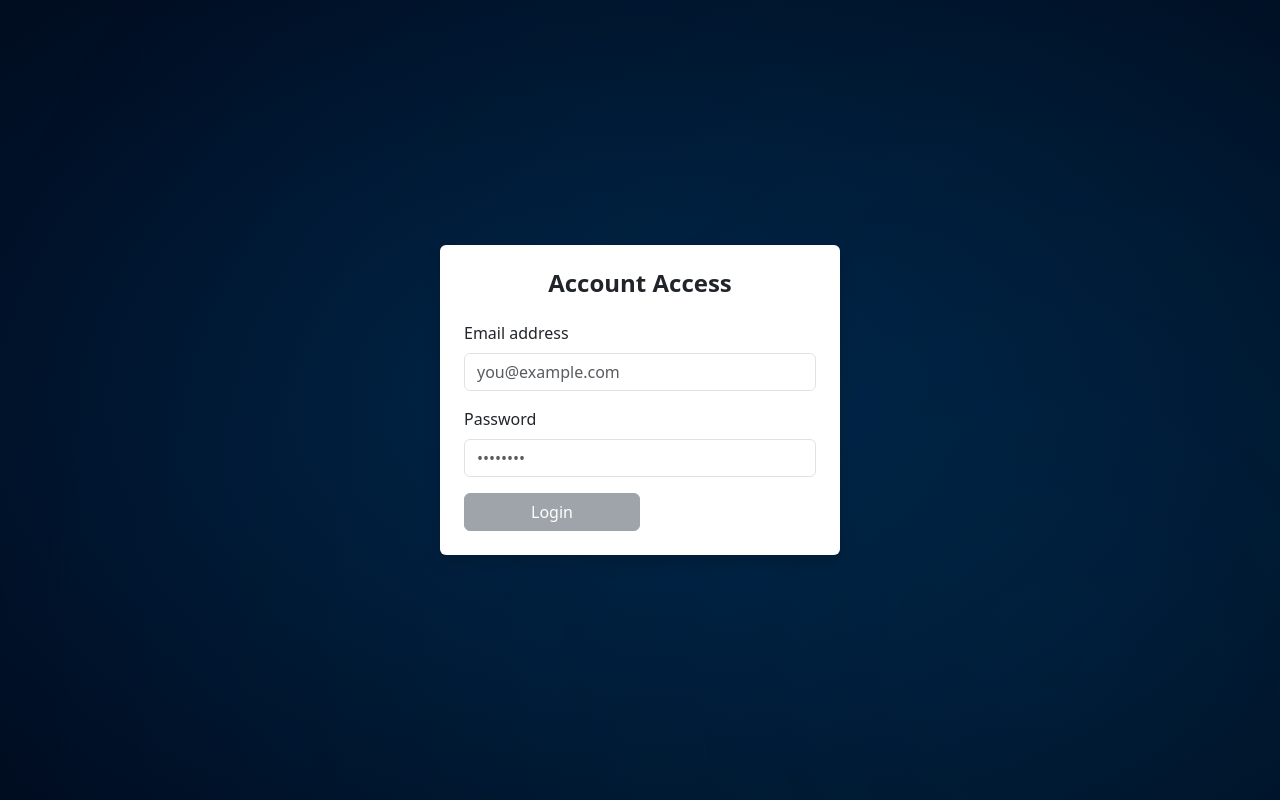
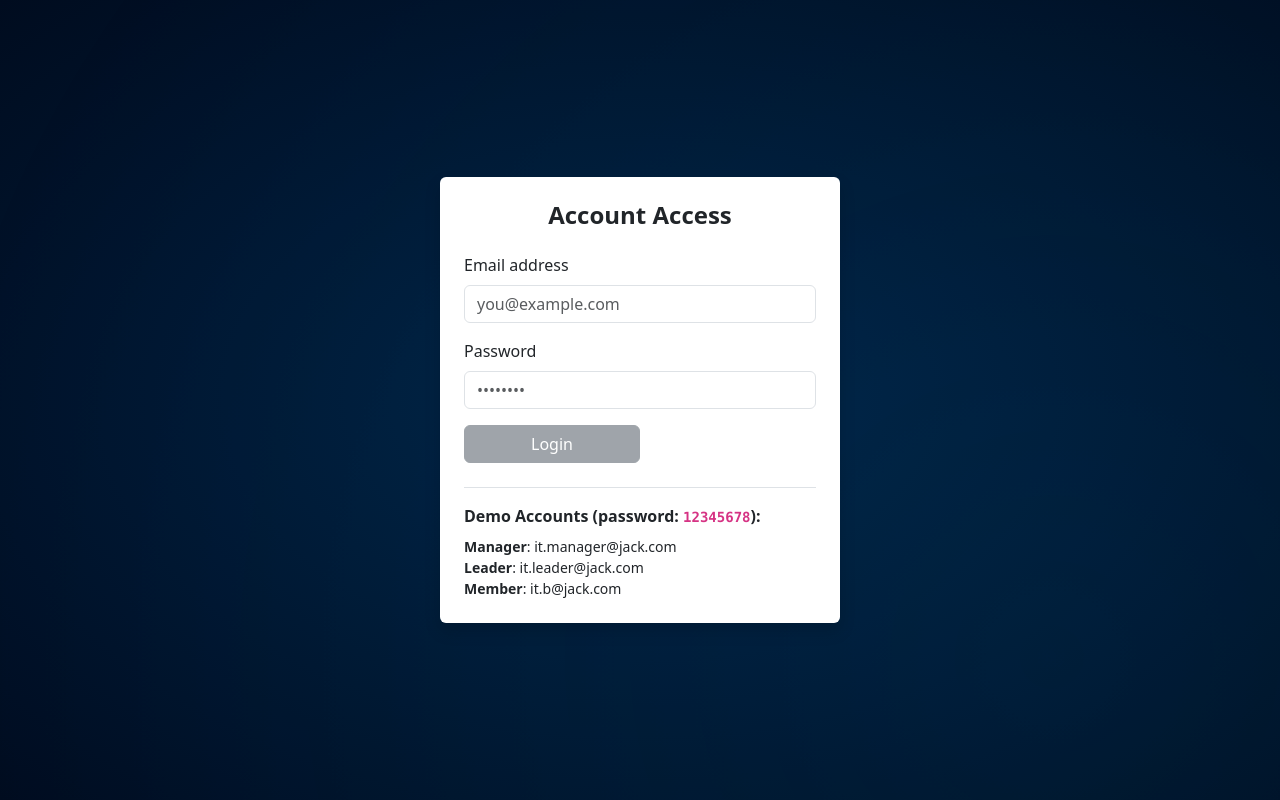
Before and after one commit to taasbaba/supabase-gdpr-admin, a React (Create React App) app in the folder frontend/: page / in a window 1280 px wide. Built offline with nearby package versions, Linux system fonts and the light colour scheme; no server answers.

Commit message:
docs(auth): display demo account credentials on login screen
- Added demo email list with role labels and shared password notice
- Improved AuthForm UI with subtle styling and clear layout
- Helps visitors test login without needing registration

```diff
--- a/frontend/src/components/AuthForm.tsx
+++ b/frontend/src/components/AuthForm.tsx
@@ -76,6 +76,23 @@ const AuthForm: React.FC<Props> = ({
           </div>
 
           {message && <div className="alert alert-danger mt-3">{message}</div>}
+
+          <div className="mt-4 border-top pt-3">
+            <p className="mb-2 fw-semibold">
+              Demo Accounts (password: <code>12345678</code>):
+            </p>
+            <ul className="list-unstyled mb-0 small">
+              <li>
+                <strong>Manager</strong>: it.manager@jack.com
+              </li>
+              <li>
+                <strong>Leader</strong>: it.leader@jack.com
+              </li>
+              <li>
+                <strong>Member</strong>: it.b@jack.com
+              </li>
+            </ul>
+          </div>
         </div>
       </div>
     </div>
```
